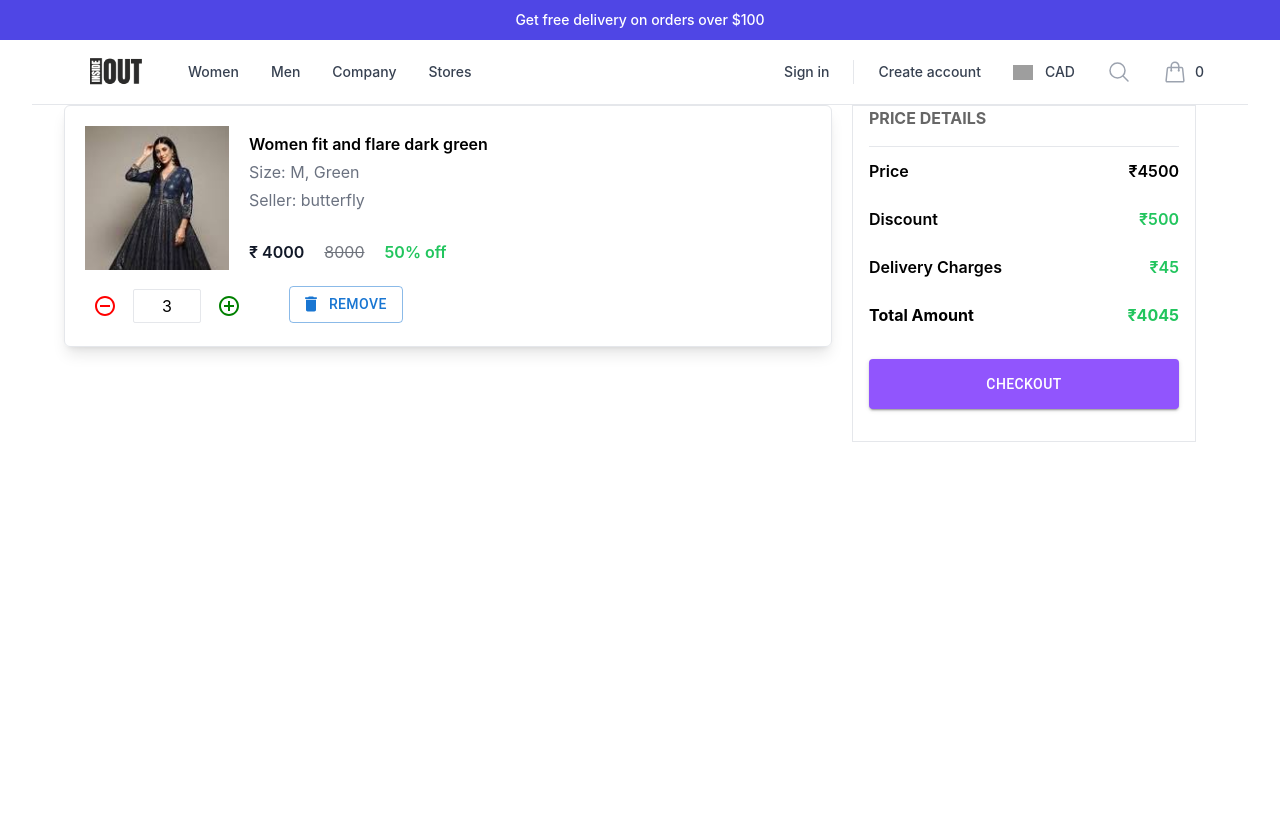
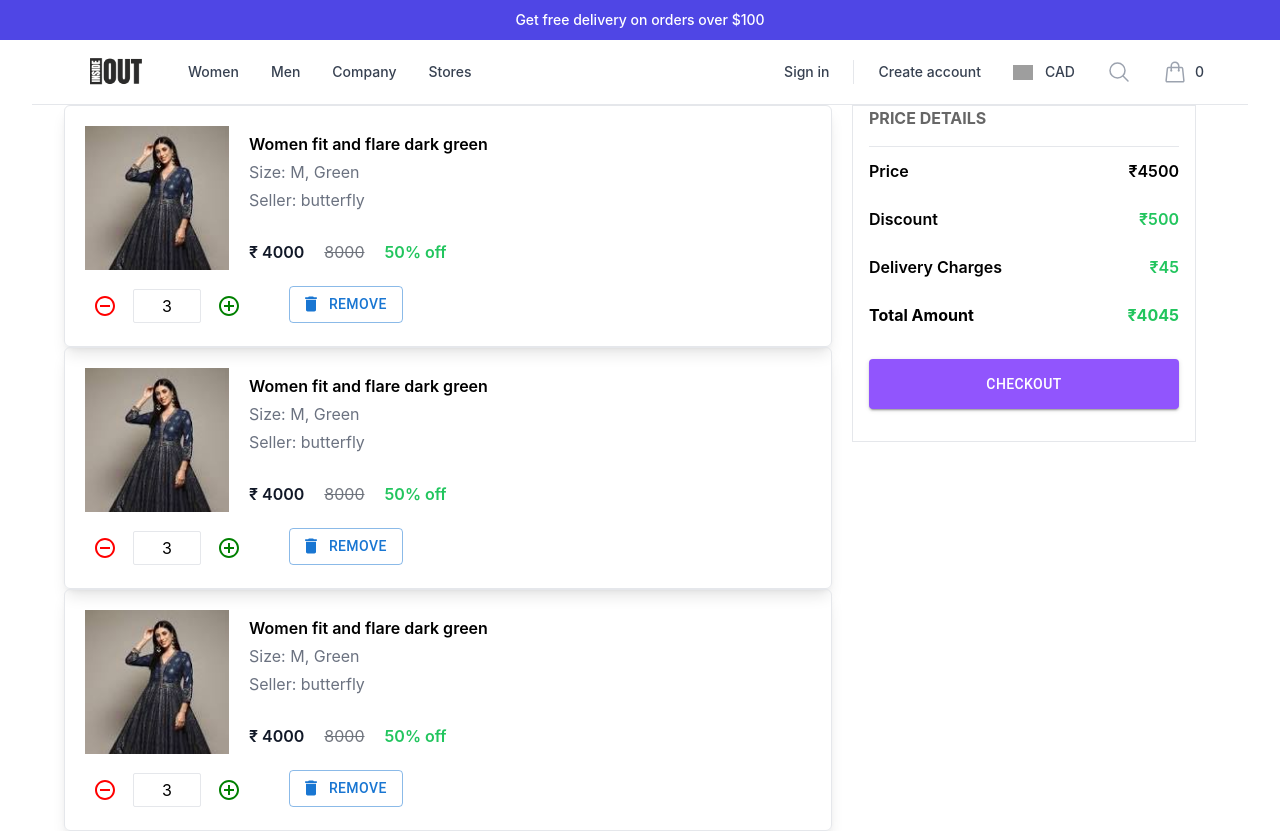
Before and after one commit to Jagadish03/Ecommerse, a React (Create React App) app: page / in a window 1280 px wide. Shown: the top 831 px of the page. Built offline with nearby package versions, Linux system fonts and the light colour scheme; grey boxes are pictures that could not be loaded.

Commit message:
Cart products

```diff
--- a/src/customer/components/Cart/Cart.jsx
+++ b/src/customer/components/Cart/Cart.jsx
@@ -7,7 +7,7 @@ const Cart = () => {
     <div>
       <div className="lg:grid grid-cols-3 lg:px-16 relative">
         <div className="col-span-2">
-          <CartItems />
+         {[1,1,1].map((item)=><CartItems />)}
         </div>
         <div className="px-5 sticky top-0 h-[100vh] mt-5 lg:mt-0">
           <div className="border px-4">
```
